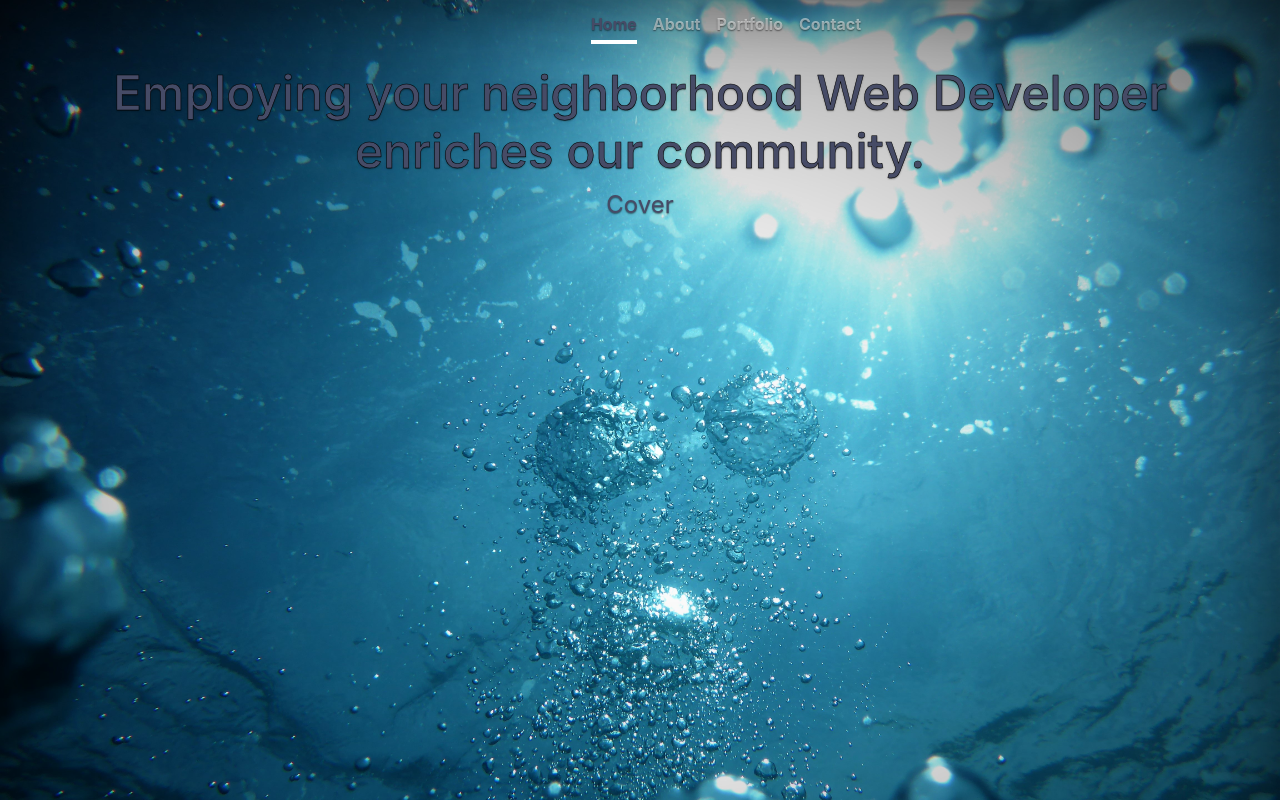
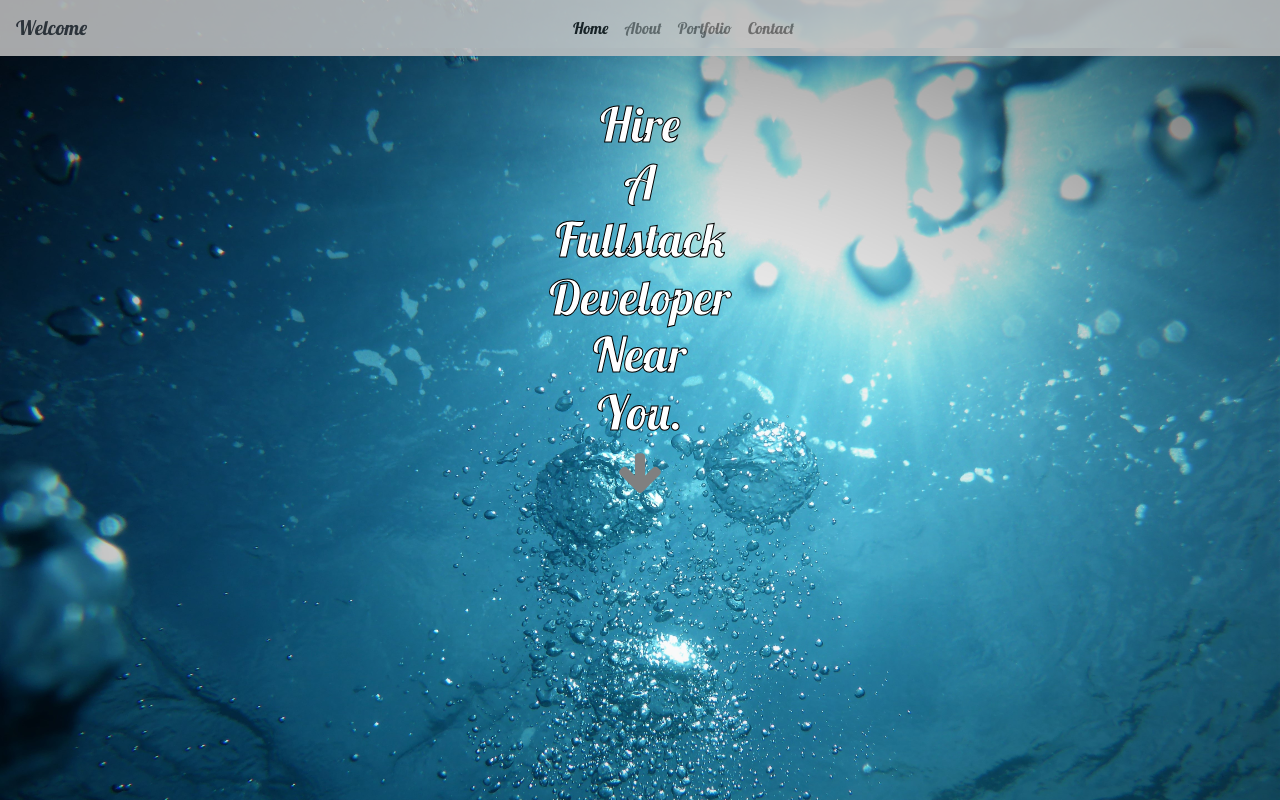
Before and after one commit to coding4freedom/portfolio, a website: page index.html in a window 1280 px wide. Shown: the top 800 px of the page. Drawn offline with nearby package versions, Linux system fonts and the light colour scheme; some packages are replaced by stand-ins of ours; a script that the page names is missing.

Commit message:
second commit

```diff
--- a/css/style.css
+++ b/css/style.css
@@ -9,17 +9,9 @@ a:hover {
   color: #fff;
 }
 
-/* Custom default button */
-.btn-secondary,
-.btn-secondary:hover,
-.btn-secondary:focus {
-  color: #333;
-  text-shadow: none; /* Prevent inheritance from `body` */
-  background-color: #fff;
-  border: .05rem solid #fff;
+#all-font {
+  font-family: "lobster", cursive;
 }
-
-
 /*
  * Base structure
  */
@@ -31,19 +23,6 @@ body {
   background-size: cover;
 }
 
-body {
-  display: -ms-flexbox;
-  display: -webkit-box;
-  display: flex;
-  -ms-flex-pack: center;
-  -webkit-box-pack: center;
-  justify-content: center;
-  color: #fff;
-  text-shadow: 0 .05rem .1rem rgba(0, 0, 0, .5);
-  box-shadow: inset 0 0 5rem rgba(0, 0, 0, .5);
-
-}
-
 .container {
   width: 100%;
   height: 100%;
@@ -53,10 +32,13 @@ body {
 .cover-container {
   max-width: 42em;
 }
-
+ .none {
+   padding: 0;
+   margin: 0;
+ }
 
 /*
- * Header
+ * Navbar section
  */
 .navbar {
   position: fixed;
@@ -64,45 +46,17 @@ body {
   z-index: 1;
   width: 100%;
 }
-.masthead {
-  margin-bottom: 2rem;
+.nav-style {
+  background-color: #C4C4C4;
+  opacity: 85%;
 }
 
-.masthead-brand {
-  margin-bottom: 0;
+/* Home section  */
+
+#font-arrow {
+  color: gray;
+  font-size: 48px;
 }
-
-.nav-masthead .nav-link {
-  padding: .25rem 0;
-  font-weight: 700;
-  color: rgba(255, 255, 255, .5);
-  background-color: transparent;
-  border-bottom: .25rem solid transparent;
-}
-
-.nav-masthead .nav-link:hover,
-.nav-masthead .nav-link:focus {
-  border-bottom-color: rgba(255, 255, 255, .25);
-}
-
-.nav-masthead .nav-link + .nav-link {
-  margin-left: 1rem;
-}
-
-.nav-masthead .active {
-  color:  #464b66;
-  border-bottom-color: #fff;
-}
- /*
-@media (min-width: 48em) {
-  .masthead-brand {
-    float: left;
-  }
-  .nav-masthead {
-    float: right;
-  }
-}
-*/
 
 /* Section styling */
 section {
@@ -138,8 +92,8 @@ section p {
  * Cover
  */
 .blend {
-  color: #464B66;
-  -webkit-text-stroke-width: .5px;
+  color: white;
+  -webkit-text-stroke-width: 1px;
   -webkit-text-stroke-color: black;
 }
 .blend2 {
@@ -157,9 +111,6 @@ section p {
 /*
  * Footer
  */
-.mastfoot {
-  color: rgba(255, 255, 255, .5);
-}
 
 .check {
   border: solid black .3rem;
--- a/index.html
+++ b/index.html
@@ -14,23 +14,42 @@
     <link rel="stylesheet" href="css/style.css">
     <title>Portfolio Project</title>
 </head>
-<body class="text-center">
+<body id="all-font">
+  <div class="container-fluid d-flex flex-column mt-5 none">
+    <nav class="navbar navbar-expand-lg nav-style navbar-fixed-top">
+      <a class="navbar-brand text-dark" href="#">Welcome</a>
+      <button class="navbar-toggler" type="button" data-toggle="collapse" data-target="#navbarNav" aria-controls="navbarNav"
+        aria-expanded="false" aria-label="Toggle navigation">
+        <span class="navbar-toggler-icon"></span>
+      </button>
+      <div class="collapse navbar-collapse navbar-light justify-content-center" id="navbarNav">
+        <ul class="navbar-nav">
+          <li class="nav-item active">
+            <a class="nav-link" href="#">Home <span class="sr-only">(current)</span></a>
+          </li>
+          <li class="nav-item">
+            <a class="nav-link" href="#about">About</a>
+          </li>
+          <li class="nav-item">
+            <a class="nav-link" href="#portfolio">Portfolio</a>
+          </li>
+          <li class="nav-item">
+            <a class="nav-link" href="#contact">Contact</a>
+          </li>
+        </ul>
+      </div>
+    </nav>
 
-    <div class="container d-flex p-3 mx-auto flex-column">
-      <header class="masthead">
-        <div class="inner">
-          <nav class="navbar nav-masthead justify-content-center">
-            <a class="nav-link active" href="#">Home</a>
-            <a class="nav-link" href="#about">About</a>
-            <a class="nav-link" href="#portfolio">Portfolio</a>
-            <a class="nav-link" href="#contact">Contact</a>
-          </nav>
+
+
+      <section class="inner pt-5">
+        <h1 class="blend">Hire <br> A <br>Fullstack <br> Developer <br> Near <br> You.</h1>
+
+        <div>
+          <a role="button" href="#about">
+            <i class="fa fa-arrow-down" id="font-arrow"></i>
+          </a>
         </div>
-      </header>
-
-      <section class="inner pt-3">
-        <h1 class="blend">Employing your neighborhood Web Developer enriches our community.</h1>
-        <p class="blend2">Cover </p>
       </section>
 
       <section id="about">
```
Also changed, not shown: package.json (+9 -1 lines), 1 other file.
